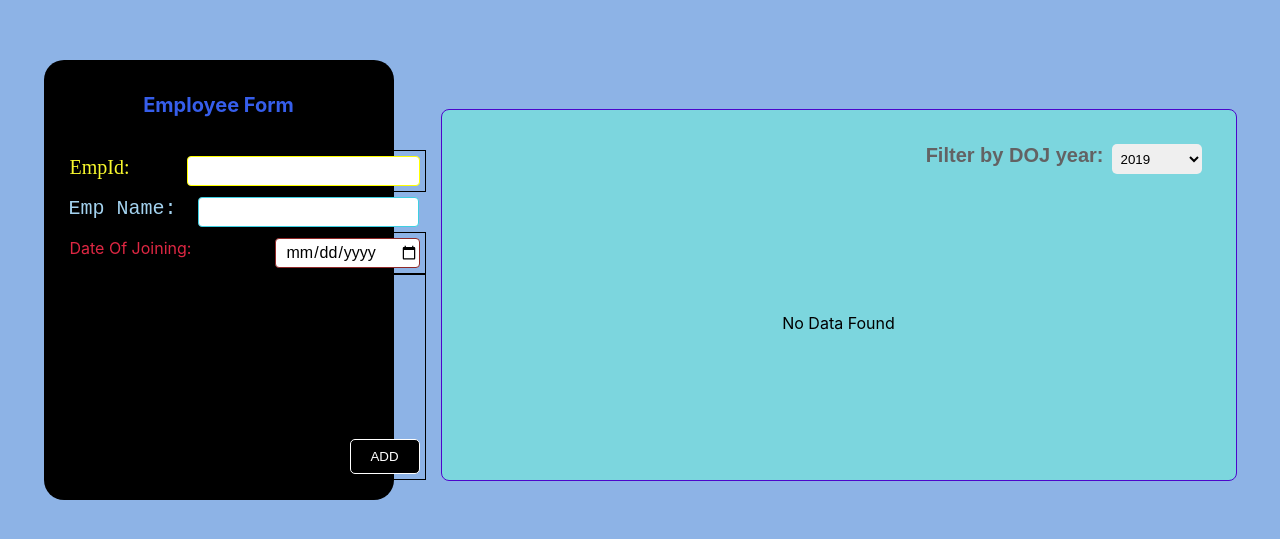
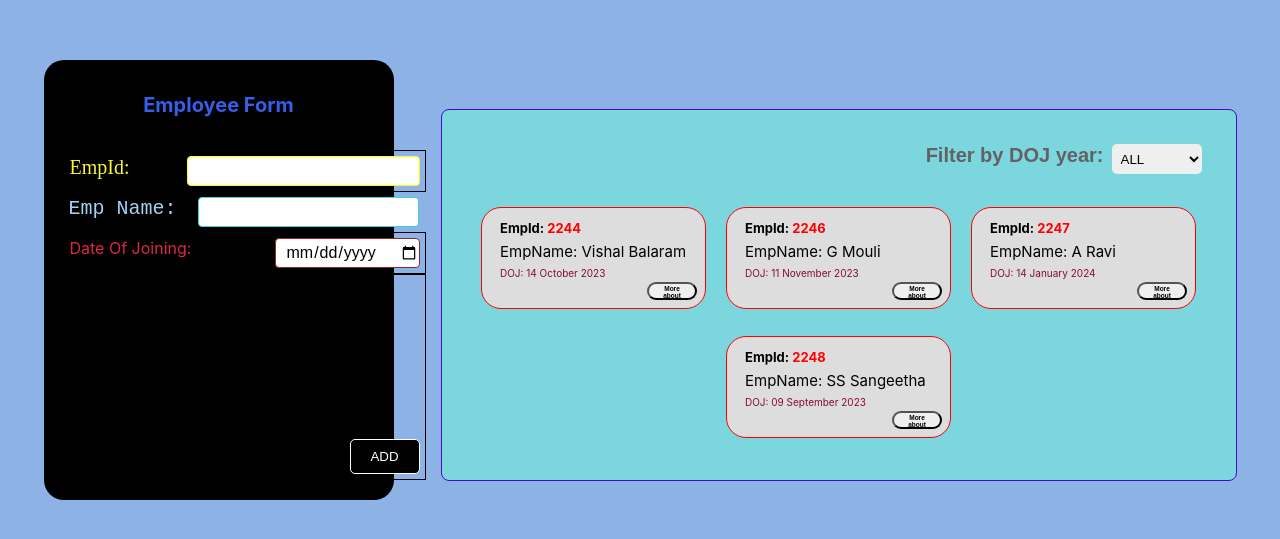
Before and after one commit to Vishal1Balaram/New_Employees_details, a React (Create React App) app: page / in a window 1280 px wide. Shown: the part 125-664 px from the top of the page. Built offline with nearby package versions, Linux system fonts and the light colour scheme.

Commit message:
Description of the changes

```diff
--- a/src/EmployeeDetails.js
+++ b/src/EmployeeDetails.js
@@ -6,7 +6,7 @@ import { useState } from "react"
 
 const EmployeeDetails = (props) =>{
 
-    const [filterByYear, setFilteredByYear] = useState('2019')
+    const [filterByYear, setFilteredByYear] = useState('ALL')
 
     const getFilteredYear = (selectedYear) =>{
         setFilteredByYear(selectedYear)
@@ -26,13 +26,6 @@ const EmployeeDetails = (props) =>{
         noDataMessage = filteredEmployees.map((employee) => (<Employee key={employee.id} EmpId={employee.EmpId} EmpName={employee.EmpName} DOJ={employee.DOJ} /> ) )
 
     }
-    // if(filteredEmployees==="ALL"){
-    //     props.items.map((employee) => (<Employee key={employee.id} EmpId={employee.EmpId} EmpName={employee.EmpName} DOJ={employee.DOJ} /> ) )
-
-    // }
-    // else if(filteredEmployees==="ALL"){
-    //     noDataMessage = props.items.map((employee) => (<Employee key={employee.id} EmpId={employee.EmpId} EmpName={employee.EmpName} DOJ={employee.DOJ} /> ) )
-    // }
 
     return(
 
```
